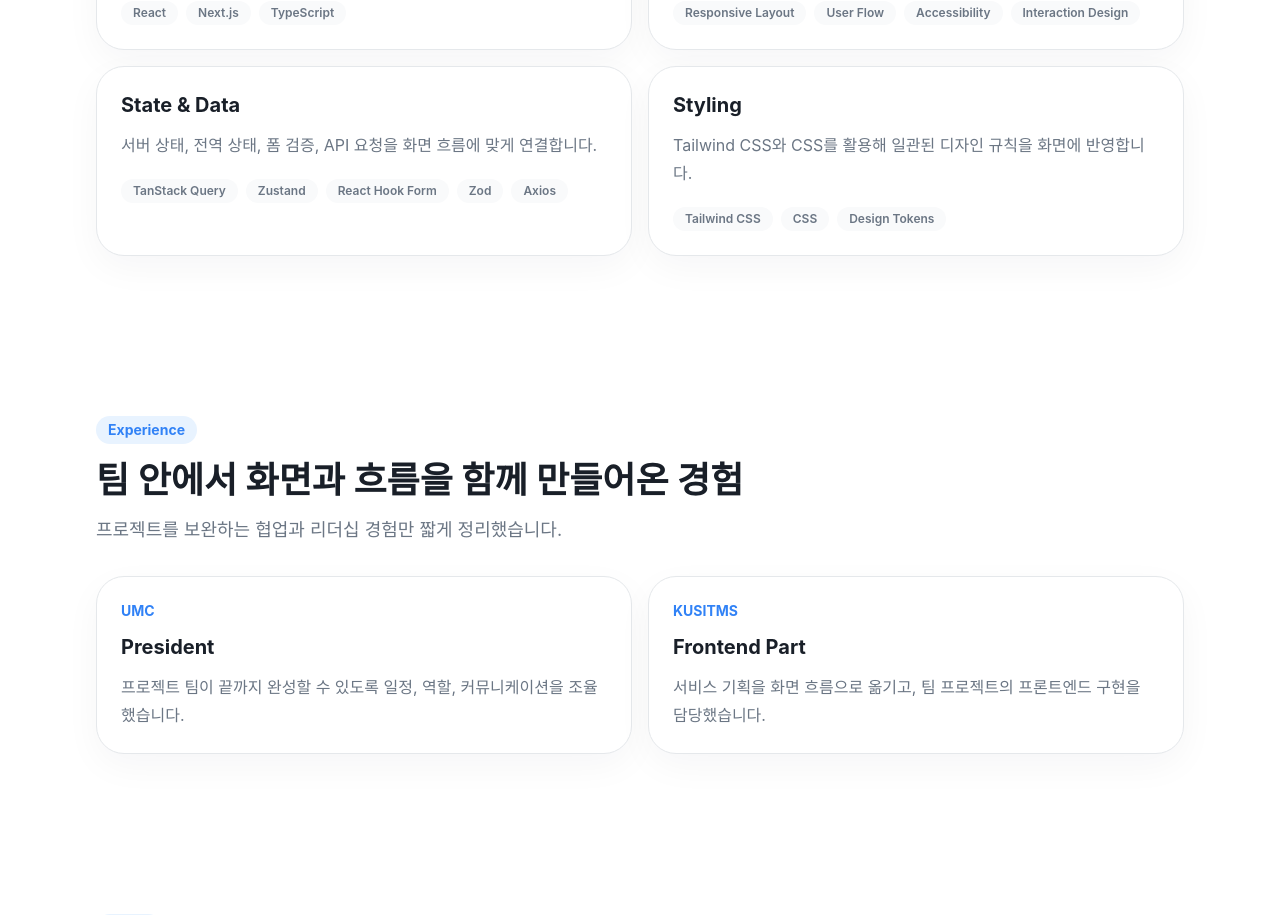
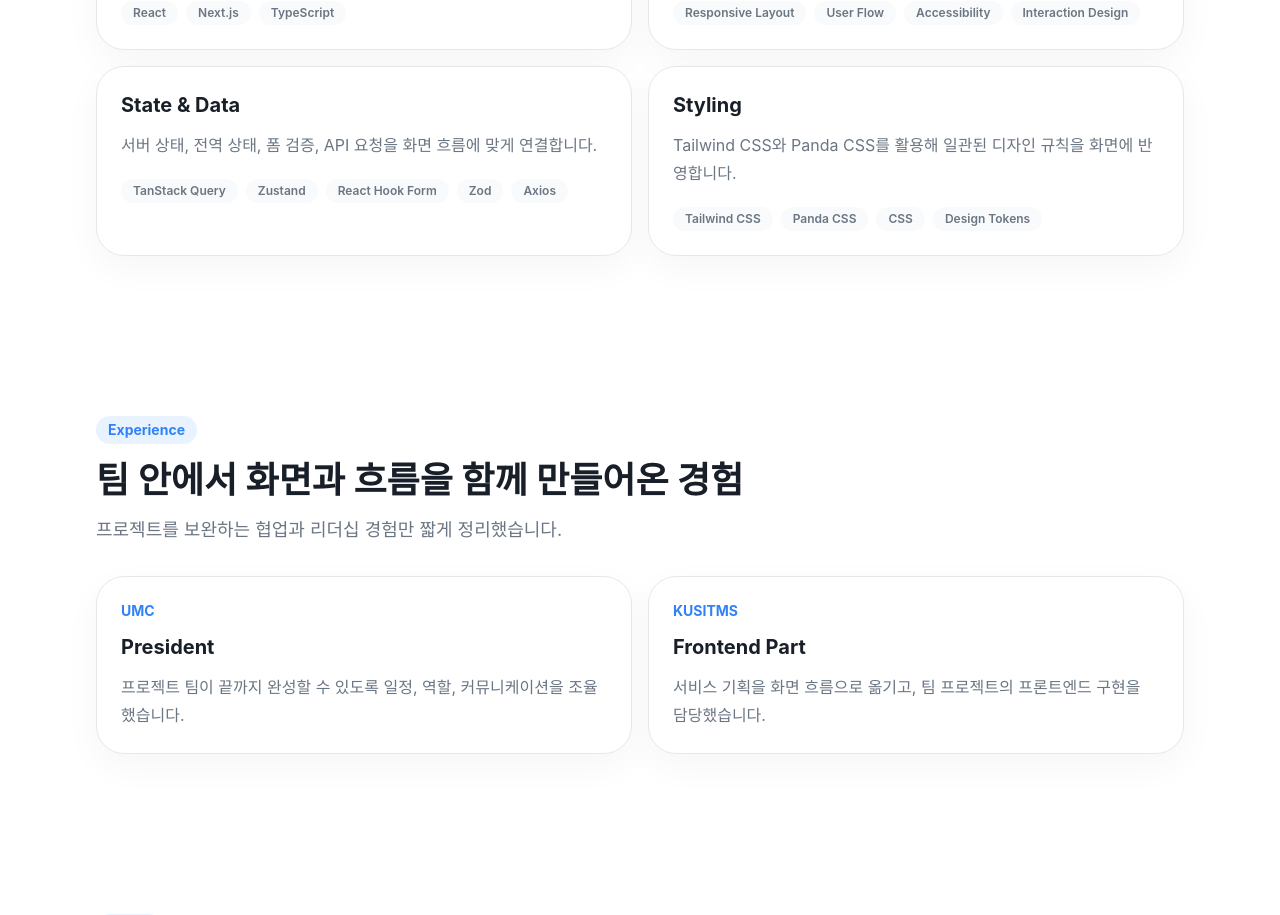
Before and after one commit to sungtaegyeong/portfolio, a Next.js app: page / in a window 1280 px wide. Shown: the part 2060-2975 px from the top of the page. Built offline with nearby package versions, Linux system fonts and the light colour scheme.

Commit message:
content: refine styling skill tags

```diff
--- a/src/data/skills.ts
+++ b/src/data/skills.ts
@@ -16,7 +16,7 @@ export const skillGroups = [
   },
   {
     title: "Styling",
-    description: "Tailwind CSS와 CSS를 활용해 일관된 디자인 규칙을 화면에 반영합니다.",
-    items: ["Tailwind CSS", "CSS", "Design Tokens"],
+    description: "Tailwind CSS와 Panda CSS를 활용해 일관된 디자인 규칙을 화면에 반영합니다.",
+    items: ["Tailwind CSS", "Panda CSS", "CSS", "Design Tokens"],
   },
 ] as const;
```
